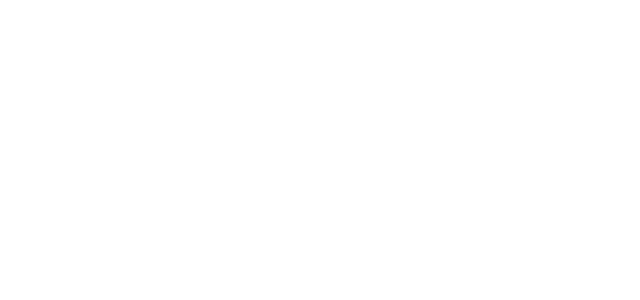
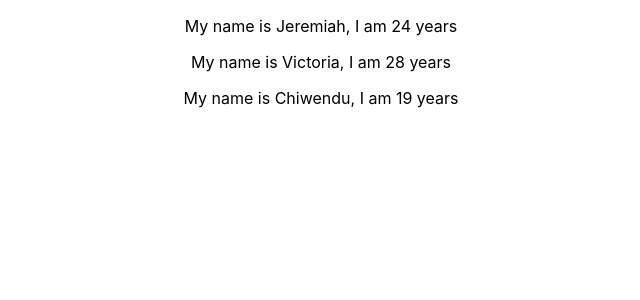
Before and after one commit to jegbune/my-ecommerce-app, a React (Create React App) app: page / in a window 1280 px wide. Shown: the top 300 px of the page, without its empty margins (319-959 px from the left). Built offline with nearby package versions, Linux system fonts and the light colour scheme.

Commit message:
React lesson on Array.map()

```diff
--- a/src/App.js
+++ b/src/App.js
@@ -1,9 +1,11 @@
-import logo from './logo.svg';
+// import logo from './logo.svg';
 import './App.css';
+import Menu from './Component/Menu';
 
 function App() {
   return (
     <div className="App">
+      <Menu />
       {/* <header className="App-header">
         <img src={logo} className="App-logo" alt="logo" />
         <p>
--- a/src/Component/Menu.js
+++ b/src/Component/Menu.js
@@ -1,14 +1,14 @@
+import React from 'react'
 import { MenuItems } from './MenuList'
-import React from 'react'
-
 function Menu() {
-    const details = MenuItems.map((item) => {
-            <p>My name is {item.name}, I am {item.age}</p>
-    })
     return (
-        {
-          details
-        }
+       <div>
+        {MenuItems.map((item,index) => {
+            return(
+                <p key={item.key}> My name is {item.name}, I am {item.age}</p>
+            )
+        })}
+       </div>
     )
 }
 
--- a/src/Component/MenuList.js
+++ b/src/Component/MenuList.js
@@ -1,17 +1,20 @@
 export const MenuItems = [
     {
     name: 'Jeremiah',
-        age: '24 years'
+        age: '24 years',
+        key:2
     },
 
     {
     name: 'Victoria',
-        age: '28 years'
+        age: '28 years',
+        key:3
     },
 
     {
     name: 'Chiwendu',
-        age: '19 years'
+        age: '19 years',
+        key:1
     }
 
 
```
